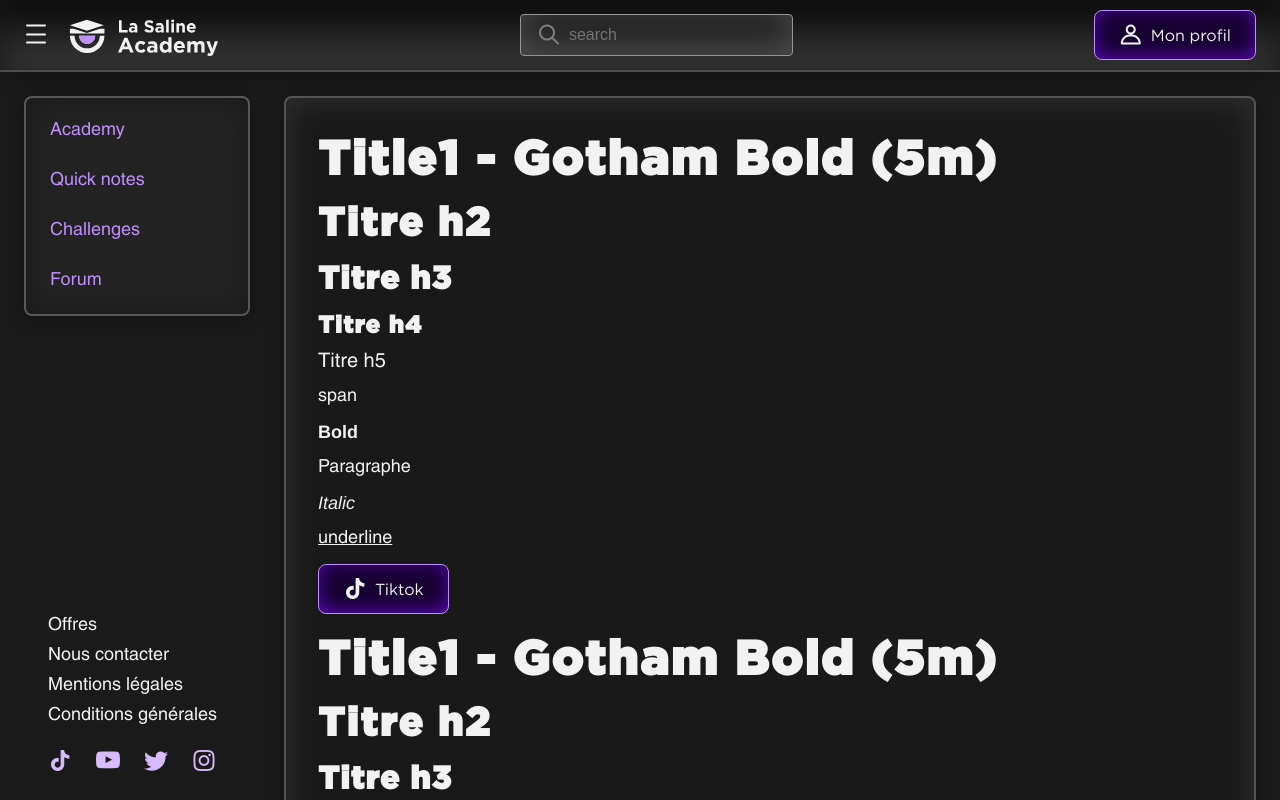
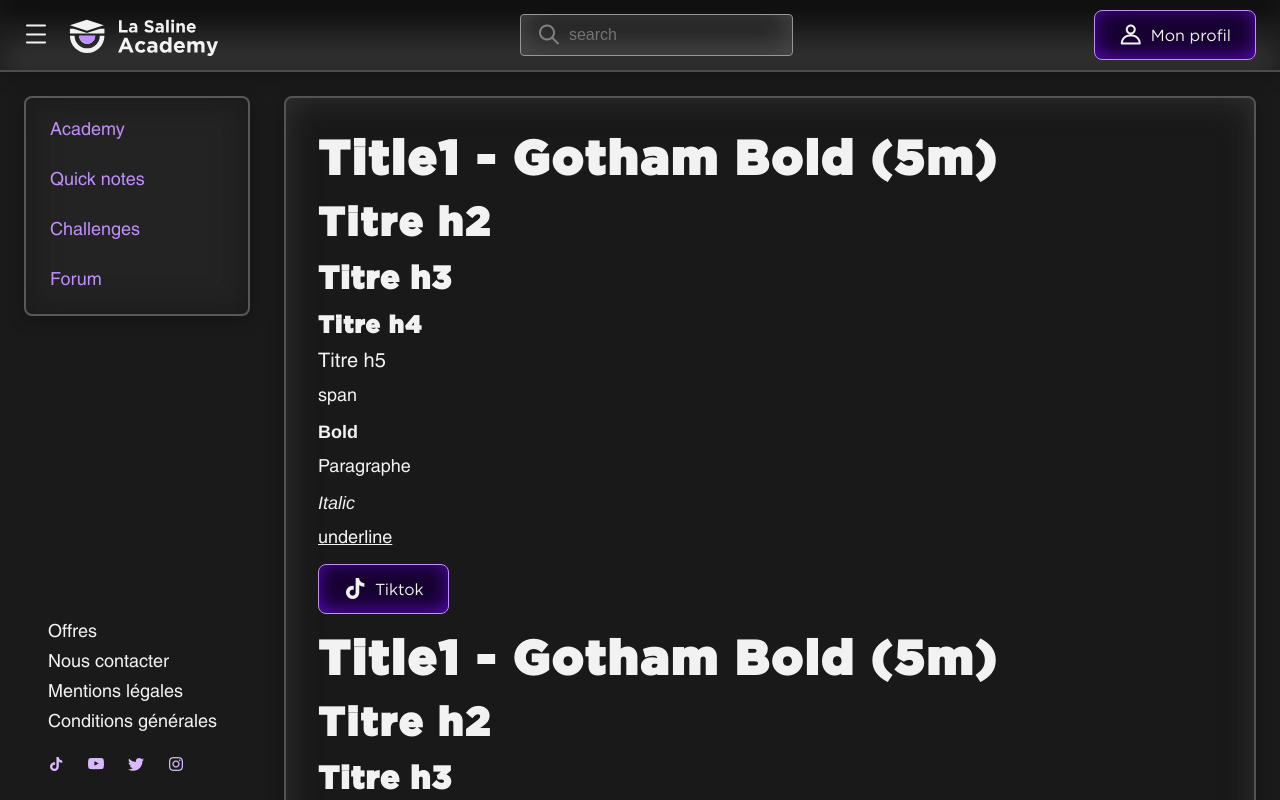
Before and after one commit to valentinmariot/la-saline-academy, a Next.js app: page / in a window 1280 px wide. Shown: the top 800 px of the page. Built offline with nearby package versions, Linux system fonts and the light colour scheme.

Commit message:
[FEAT]: use sizes on icon

```diff
--- a/components/menuLateral/menuLateral.tsx
+++ b/components/menuLateral/menuLateral.tsx
@@ -55,16 +55,16 @@ const MenuLateral = ({ isMenuMoved }: MenuLateralProps) => {
           </div>
           <div className="reseaux">
             <a href="" target="_blank" rel="next">
-              <BasicIcon name="tiktok" />
+              <BasicIcon name="tiktok" size="s" />
             </a>
             <a href="" target="_blank" rel="next">
-              <BasicIcon name="youtube" />
+              <BasicIcon name="youtube" size="s" />
             </a>
             <a href="" target="_blank" rel="next">
-              <BasicIcon name="twitter" />
+              <BasicIcon name="twitter" size="s" />
             </a>
             <a href="" target="_blank" rel="next">
-              <BasicIcon name="instagram" />
+              <BasicIcon name="instagram" size="s" />
             </a>
           </div>
         </div>
```
